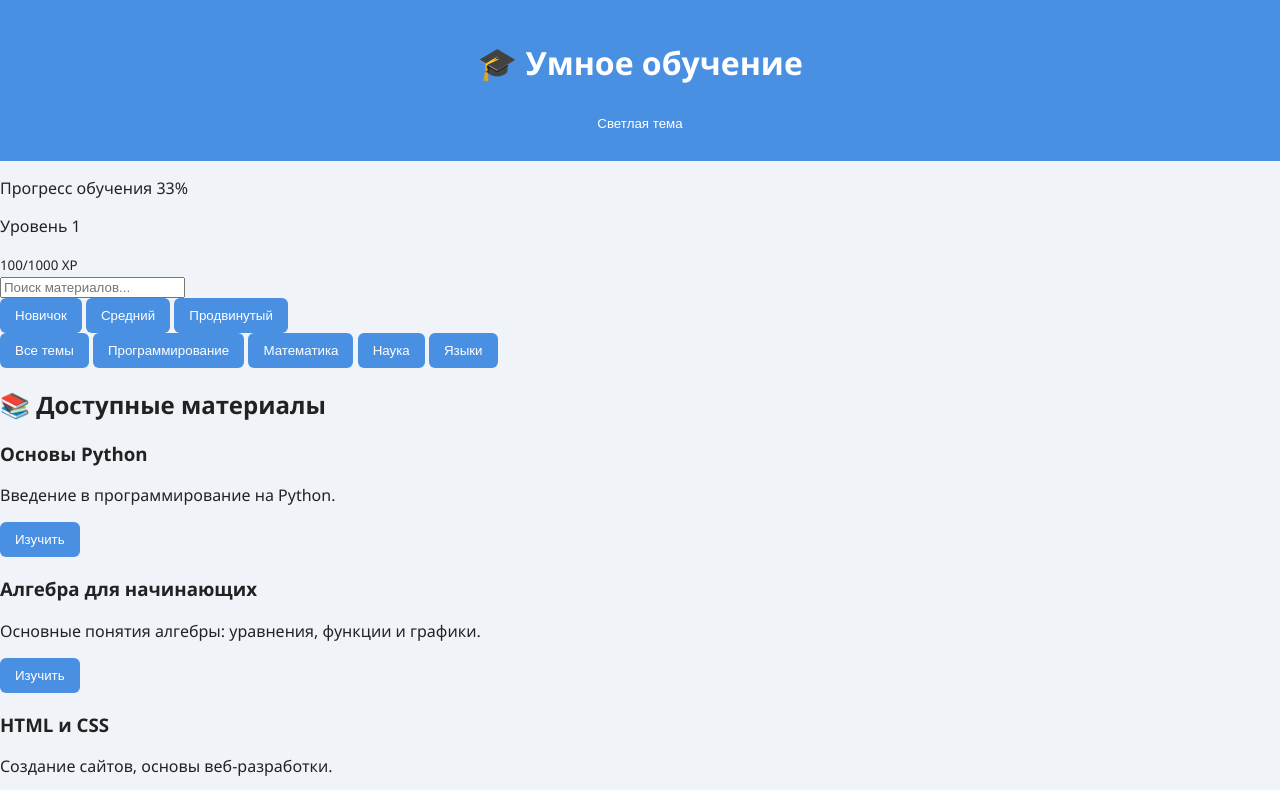
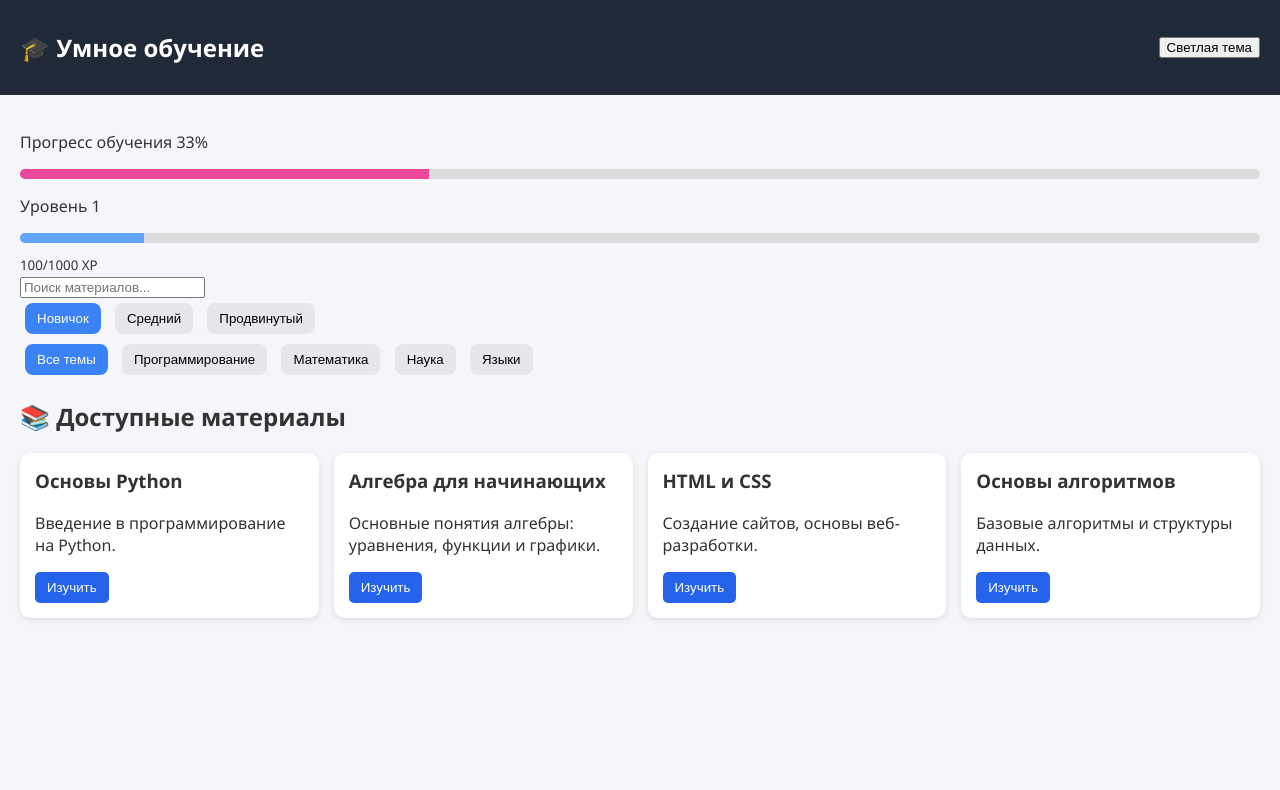
Before and after one commit to Ula228/adaptive-learning, a website: page index.html in a window 1280 px wide. Shown: the top 790 px of the page. Drawn offline with Linux system fonts and the light colour scheme.

Commit message:
Update style.css

```diff
--- a/style.css
+++ b/style.css
@@ -1,89 +1,83 @@
 body {
-  font-family: "Segoe UI", sans-serif;
-  background: #f0f4f8;
+  font-family: 'Segoe UI', sans-serif;
+  background: #f5f6fa;
   margin: 0;
-  padding: 0;
-  color: #222;
+  color: #333;
 }
 
 header {
-  background: #4a90e2;
+  background: #1f2937;
   color: white;
-  text-align: center;
-  padding: 20px 10px;
+  padding: 15px 20px;
+  display: flex;
+  justify-content: space-between;
+  align-items: center;
 }
 
-.subjects {
-  display: flex;
-  flex-wrap: wrap;
-  justify-content: center;
-  margin-top: 20px;
-  gap: 20px;
+h1 {
+  font-size: 1.5rem;
 }
 
-.subject-card {
+main {
+  padding: 20px;
+}
+
+.progress-bar, .xp-bar {
+  background: #ddd;
+  height: 10px;
+  border-radius: 5px;
+  overflow: hidden;
+  margin-bottom: 10px;
+}
+
+#progress-fill {
+  background: #ec4899;
+  height: 100%;
+}
+
+#xp-fill {
+  background: #60a5fa;
+  height: 100%;
+}
+
+.difficulty button,
+.topics button {
+  margin: 5px;
+  padding: 8px 12px;
+  border: none;
+  background: #e5e7eb;
+  cursor: pointer;
+  border-radius: 8px;
+}
+
+button.active {
+  background: #3b82f6;
+  color: white;
+}
+
+.cards {
+  display: grid;
+  grid-template-columns: repeat(auto-fill, minmax(240px, 1fr));
+  gap: 15px;
+  margin-top: 15px;
+}
+
+.card {
   background: white;
   border-radius: 10px;
-  padding: 20px;
-  width: 280px;
-  box-shadow: 0 2px 5px rgba(0,0,0,0.1);
-  text-align: center;
+  box-shadow: 0 2px 6px rgba(0,0,0,0.1);
+  padding: 15px;
 }
 
-button {
-  background: #4a90e2;
+.card h3 {
+  margin-top: 0;
+}
+
+.learn-btn {
+  background: #2563eb;
   color: white;
   border: none;
-  padding: 10px 15px;
-  border-radius: 6px;
+  padding: 8px 12px;
+  border-radius: 5px;
   cursor: pointer;
 }
-
-button:hover {
-  background: #357abd;
-}
-
-.progress {
-  margin: 40px auto;
-  width: 300px;
-  background: white;
-  border-radius: 10px;
-  padding: 15px;
-  box-shadow: 0 2px 5px rgba(0,0,0,0.1);
-}
-
-/* Модальное окно */
-.modal {
-  position: fixed;
-  top: 0; left: 0; right: 0; bottom: 0;
-  background: rgba(0, 0, 0, 0.6);
-  display: flex;
-  justify-content: center;
-  align-items: center;
-  z-index: 9999;
-  opacity: 0;
-  pointer-events: none;
-  transition: opacity 0.3s ease;
-}
-
-.modal-content {
-  background: white;
-  color: black;
-  padding: 20px;
-  max-width: 800px;
-  width: 90%;
-  border-radius: 10px;
-  max-height: 90vh;
-  overflow-y: auto;
-}
-
-.modal.show {
-  opacity: 1;
-  pointer-events: auto;
-}
-
-.close-btn {
-  float: right;
-  cursor: pointer;
-  font-size: 1.5rem;
-}
```
